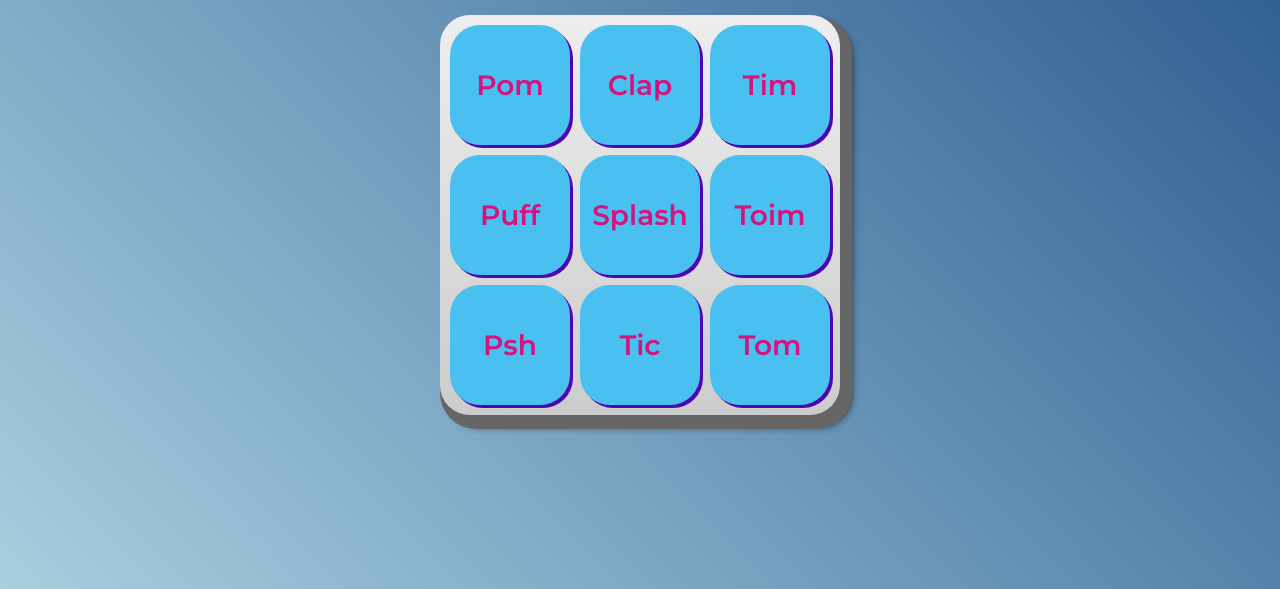
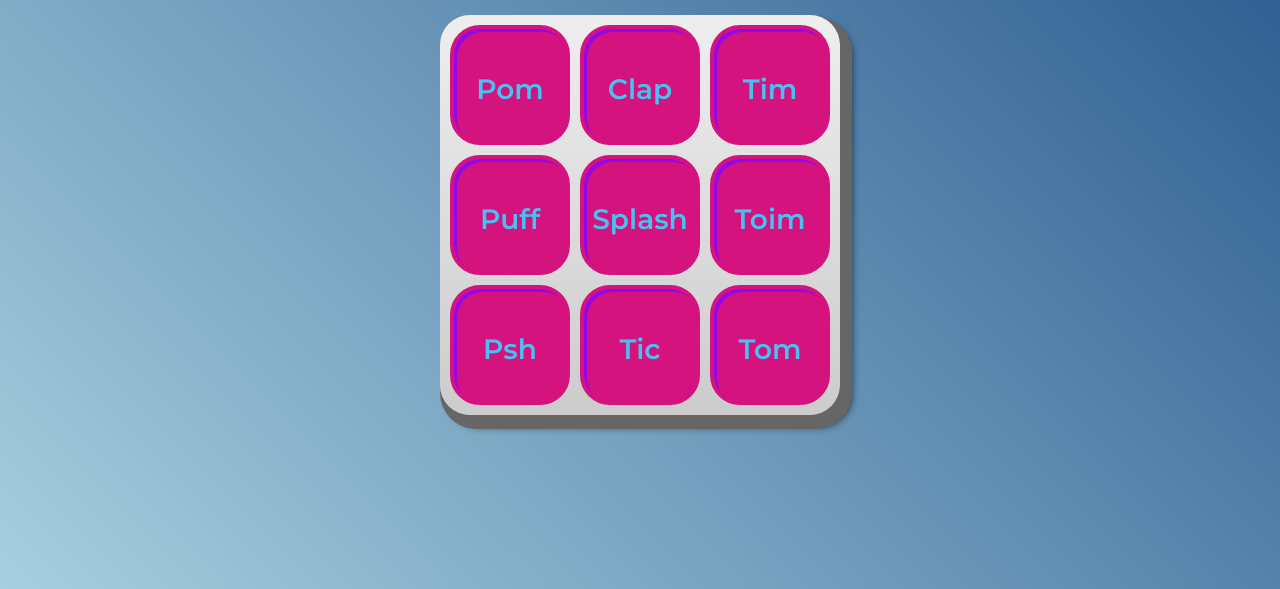
Before and after one commit to hagathagabriele/3AluraMidi, a plain HTML site: page index.html in a window 1280 px wide. Shown: the part 211-800 px from the top of the page. Drawn offline with Linux system fonts and the light colour scheme.

Commit message:
Add files via upload

```diff
--- a/index.html
+++ b/index.html
@@ -20,17 +20,17 @@
     <h1>Alura Midi de Hágatha</h1>
 
     <section class="teclado">
-        <button onclick="tocaSomPom()" class="tecla tecla_pom">Pom</button>
-        <button onclick="tocaSomClap()" class="tecla tecla_clap">Clap</button>
-        <button onclick="tocaSomTim()"  class="tecla tecla_tim">Tim</button>
+        <button onclick="tocaSomPom()" class="tecla tecla_pom ativa">Pom</button>
+        <button onclick="tocaSomClap()" class="tecla tecla_clap ativa">Clap</button>
+        <button onclick="tocaSomTim()"  class="tecla tecla_tim ativa">Tim</button>
 
-        <button onclick="tocaSomPuff()"  class="tecla tecla_puff">Puff</button>
-        <button onclick="tocaSomSplash()" class="tecla tecla_splash">Splash</button>
-        <button onclick="tocaSomToim()" class="tecla tecla_toim">Toim</button>
+        <button onclick="tocaSomPuff()"  class="tecla tecla_puff ativa">Puff</button>
+        <button onclick="tocaSomSplash()" class="tecla tecla_splash ativa">Splash</button>
+        <button onclick="tocaSomToim()" class="tecla tecla_toim ativa">Toim</button>
 
-        <button onclick="tocaSomPsh()" class="tecla tecla_psh">Psh</button>
-        <button onclick="tocaSomTic()" class="tecla tecla_tic">Tic</button>
-        <button onclick="tocaSomTom()" class="tecla tecla_tom">Tom</button>
+        <button onclick="tocaSomPsh()" class="tecla tecla_psh ativa">Psh</button>
+        <button onclick="tocaSomTic()" class="tecla tecla_tic ativa">Tic</button>
+        <button onclick="tocaSomTom()" class="tecla tecla_tom ativa">Tom</button>
     </section>
 
     <audio src="sounds/keyq.wav" id="som_tecla_pom"></audio>
--- a/main.js
+++ b/main.js
@@ -3,17 +3,21 @@ function tocaSom(idElementoAudio){
 }
  const listaDeTeclas = document.querySelectorAll('.tecla');
 
- let contador = 0;
  //Estrutura de repetição - Enquanto
- while(contador<listaDeTeclas.length){
+for(let contador=0;contador<listaDeTeclas.length;contador++) {
     const tecla = listaDeTeclas[contador];
-       const instrumento = tecla.classList[1];
-          const idAudio = `#som_ ${instrumento}`;
-       console.log(instrumento);
-       tecla.onclick = function() {
-          tocaSom(idAudio);
-  };
-  contador = contador + 1;
-    console.log(contador);
+    const instrumento = tecla.classList[1];
+    const idAudio = `#som_ ${instrumento}`;
     console.log(idAudio);
- }
+
+      tecla.onclick = function(){
+        tocaSom(idAudio);
+      };
+      tecla.onkeydown = function(){
+         tecla.classList.add('ativa');
+      }
+      tecla.onkeyup = function(){
+         tecla.classList.remove('ativa');
+      }
+console.log(contador);
+}
```
